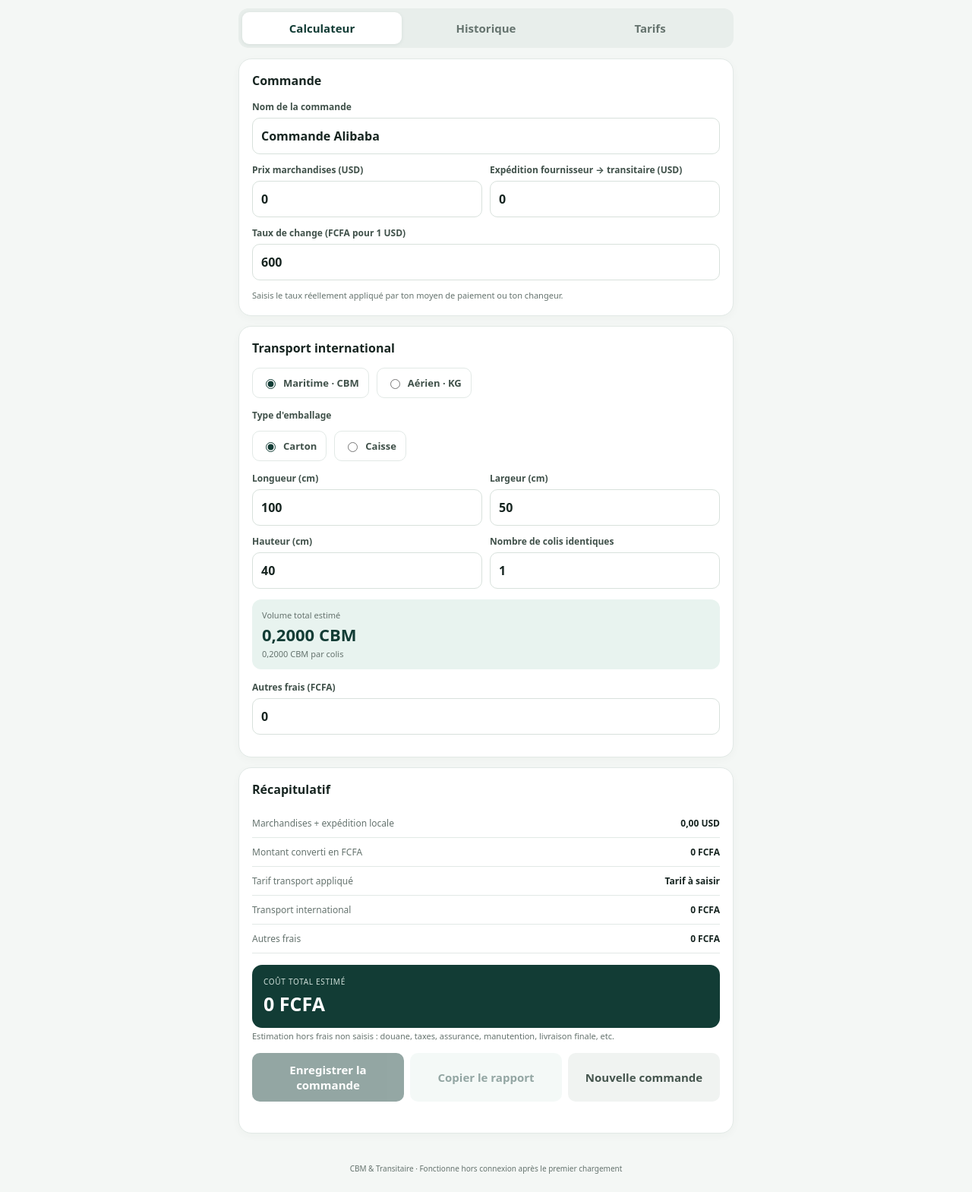
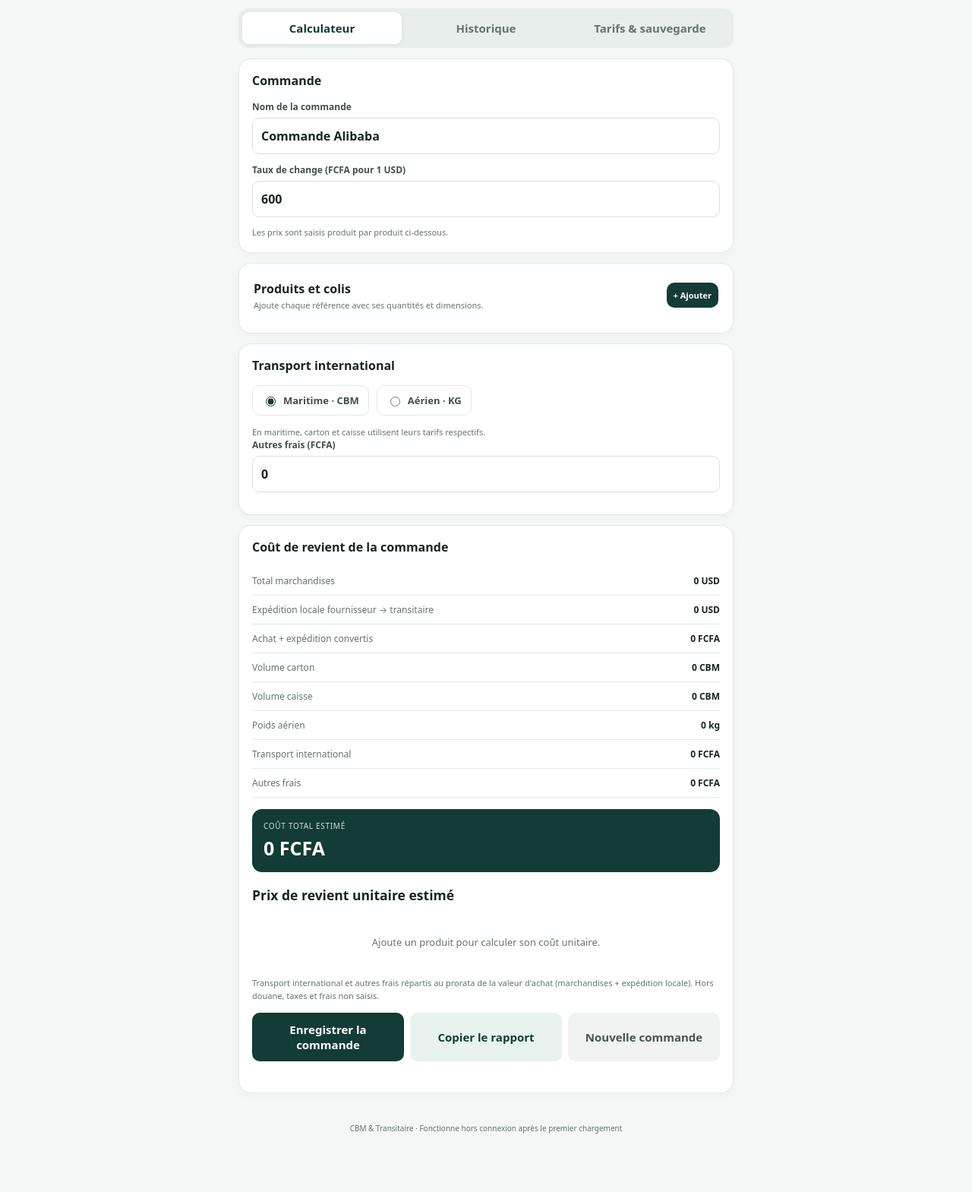
Before and after one commit to raoulib/cbm-transitaire, a plain HTML site: page index.html in a window 1280 px wide. Shown: the part 96-1665 px from the top of the page at 76% size. After the commit the page ends 1612 px from the top, so only its background shows below. Drawn offline with Linux system fonts and the light colour scheme.

Commit message:
Add multi-product UI and costing

```diff
--- a/index.html
+++ b/index.html
@@ -1,104 +1,9 @@
-<!doctype html>
-<html lang="fr">
-<head>
-  <meta charset="utf-8">
-  <meta name="viewport" content="width=device-width, initial-scale=1, viewport-fit=cover">
-  <meta name="theme-color" content="#123c35">
-  <meta name="description" content="Calculateur de volume CBM et de coût de transport pour les importations.">
-  <link rel="manifest" href="manifest.webmanifest">
-  <link rel="icon" href="icons/icon.svg" type="image/svg+xml">
-  <link rel="apple-touch-icon" href="icons/icon.svg">
-  <link rel="stylesheet" href="styles.css">
-  <title>CBM & Transitaire</title>
-</head>
-<body>
-  <header class="top">
-    <div class="brand-mark">📦</div>
-    <div><h1>CBM & Transitaire</h1><p>Calculateur d'importation · Alibaba → Niger</p></div>
-    <span class="offline" id="network">En ligne</span>
-  </header>
-  <main>
-    <nav class="tabs" aria-label="Navigation">
-      <button class="tab active" data-tab="calculator">Calculateur</button>
-      <button class="tab" data-tab="history">Historique</button>
-      <button class="tab" data-tab="settings">Tarifs</button>
-    </nav>
-    <section id="calculator" class="page active">
-      <div class="card">
-        <h2>Commande</h2>
-        <label>Nom de la commande<input id="orderName" value="Commande Alibaba" autocomplete="off"></label>
-        <div class="grid2">
-          <label>Prix marchandises (USD)<input id="goods" type="number" min="0" step="0.01" value="0"></label>
-          <label>Expédition fournisseur → transitaire (USD)<input id="china" type="number" min="0" step="0.01" value="0"></label>
-        </div>
-        <label>Taux de change (FCFA pour 1 USD)<input id="fx" type="number" min="1" step="1" value="600"></label>
-        <p class="hint">Saisis le taux réellement appliqué par ton moyen de paiement ou ton changeur.</p>
-      </div>
-      <div class="card">
-        <h2>Transport international</h2>
-        <div class="choice">
-          <label><input type="radio" name="mode" value="sea" checked> Maritime · CBM</label>
-          <label><input type="radio" name="mode" value="air"> Aérien · KG</label>
-        </div>
-        <div id="seaFields">
-          <label>Type d'emballage</label>
-          <div class="choice">
-            <label><input type="radio" name="pack" value="carton" checked> Carton</label>
-            <label><input type="radio" name="pack" value="caisse"> Caisse</label>
-          </div>
-          <div class="grid2">
-            <label>Longueur (cm)<input id="length" type="number" min="0.01" step="0.1" value="100"></label>
-            <label>Largeur (cm)<input id="width" type="number" min="0.01" step="0.1" value="50"></label>
-            <label>Hauteur (cm)<input id="height" type="number" min="0.01" step="0.1" value="40"></label>
-            <label>Nombre de colis identiques<input id="qty" type="number" min="1" step="1" value="1"></label>
-          </div>
-          <div class="volume"><span>Volume total estimé</span><strong id="volume">0,2000 CBM</strong><small id="unitVolume">0,2000 CBM par colis</small></div>
-        </div>
-        <div id="airFields" hidden>
-          <label>Poids total réel (kg)<input id="weight" type="number" min="0.01" step="0.01" value="10"></label>
-          <p class="hint">Le calcul aérien utilise le poids réel saisi. Si le transitaire facture au poids taxable, vérifie son mode de calcul.</p>
-        </div>
-        <label>Autres frais (FCFA)<input id="extra" type="number" min="0" step="1" value="0"></label>
-      </div>
-      <div class="card result-card">
-        <h2>Récapitulatif</h2>
-        <div class="line"><span>Marchandises + expédition locale</span><b id="usdTotal">0,00 USD</b></div>
-        <div class="line"><span>Montant converti en FCFA</span><b id="converted">0 FCFA</b></div>
-        <div class="line"><span>Tarif transport appliqué</span><b id="appliedRate">—</b></div>
-        <div class="line"><span>Transport international</span><b id="freight">0 FCFA</b></div>
-        <div class="line"><span>Autres frais</span><b id="extraDisplay">0 FCFA</b></div>
-        <div class="total"><span>COÛT TOTAL ESTIMÉ</span><strong id="grandTotal">0 FCFA</strong></div>
-        <p class="hint">Estimation hors frais non saisis : douane, taxes, assurance, manutention, livraison finale, etc.</p>
-        <div class="actions">
-          <button class="primary" id="saveOrder">Enregistrer la commande</button>
-          <button class="secondary" id="copyResult">Copier le rapport</button>
-          <button class="ghost" id="reset">Nouvelle commande</button>
-        </div>
-        <p id="feedback" class="feedback" role="status"></p>
-      </div>
-    </section>
-    <section id="history" class="page">
-      <div class="section-head"><div><h2>Historique</h2><p>Commandes enregistrées sur ce téléphone.</p></div><button class="danger small" id="clearHistory">Tout effacer</button></div>
-      <div id="historyList" class="history-list"><p class="empty">Aucune commande enregistrée.</p></div>
-    </section>
-    <section id="settings" class="page">
-      <div class="card">
-        <h2>Tarifs de ton transitaire</h2>
-        <p class="hint">Enregistre ici les tarifs habituels. Tu peux toujours les modifier pour une commande particulière.</p>
-        <label>Maritime · Carton (FCFA/CBM)<input id="cartonRate" type="number" min="0" step="1" placeholder="Ex. 150000"></label>
-        <label>Maritime · Caisse (FCFA/CBM)<input id="crateRate" type="number" min="0" step="1" placeholder="Ex. 180000"></label>
-        <label>Aérien (FCFA/kg)<input id="airRate" type="number" min="0" step="1" placeholder="Ex. 5000"></label>
-        <button class="primary full" id="saveRates">Enregistrer les tarifs</button>
-        <p id="settingsFeedback" class="feedback" role="status"></p>
-      </div>
-      <div class="card">
-        <h2>Installation</h2>
-        <p>Ouvre cette adresse HTTPS dans Chrome sur Android puis choisis <b>Installer l'application</b> ou <b>Ajouter à l'écran d'accueil</b>.</p>
-        <p class="hint">Les commandes et tarifs sont conservés localement dans le navigateur de ce téléphone. Pense à exporter ou copier tes informations importantes.</p>
-      </div>
-    </section>
-  </main>
-  <footer>CBM & Transitaire · Fonctionne hors connexion après le premier chargement</footer>
-  <script src="app.js"></script>
-</body>
-</html>
+<!doctype html><html lang="fr"><head><meta charset="utf-8"><meta name="viewport" content="width=device-width,initial-scale=1,viewport-fit=cover"><meta name="theme-color" content="#123c35"><meta name="description" content="Calculateur CBM et coût de revient des importations"><link rel="manifest" href="manifest.webmanifest"><link rel="icon" href="icons/icon.svg" type="image/svg+xml"><link rel="apple-touch-icon" href="icons/icon.svg"><link rel="stylesheet" href="styles.css"><title>CBM & Transitaire</title></head><body>
+<header class="top"><div class="brand-mark">📦</div><div><h1>CBM & Transitaire</h1><p>Calculateur d'importation · Alibaba → Niger</p></div><span class="offline" id="network">En ligne</span></header><main>
+<nav class="tabs"><button class="tab active" data-tab="calculator">Calculateur</button><button class="tab" data-tab="history">Historique</button><button class="tab" data-tab="settings">Tarifs & sauvegarde</button></nav>
+<section id="calculator" class="page active"><div class="card"><h2>Commande</h2><label>Nom de la commande<input id="orderName" value="Commande Alibaba"></label><label>Taux de change (FCFA pour 1 USD)<input id="fx" type="number" min="1" value="600"></label><p class="hint">Les prix sont saisis produit par produit ci-dessous.</p></div>
+<div class="card"><div class="section-head"><div><h2>Produits et colis</h2><p>Ajoute chaque référence avec ses quantités et dimensions.</p></div><button class="primary small" id="addProduct">+ Ajouter</button></div><div id="products"></div></div>
+<div class="card"><h2>Transport international</h2><div class="choice"><label><input type="radio" name="mode" value="sea" checked> Maritime · CBM</label><label><input type="radio" name="mode" value="air"> Aérien · KG</label></div><p class="hint">En maritime, carton et caisse utilisent leurs tarifs respectifs.</p><label>Autres frais (FCFA)<input id="extra" type="number" min="0" value="0"></label></div>
+<div class="card result-card"><h2>Coût de revient de la commande</h2><div class="line"><span>Total marchandises</span><b id="goodsUSD">0 USD</b></div><div class="line"><span>Expédition locale fournisseur → transitaire</span><b id="localUSD">0 USD</b></div><div class="line"><span>Achat + expédition convertis</span><b id="purchaseFCFA">0 FCFA</b></div><div class="line"><span>Volume carton</span><b id="cartonCBM">0 CBM</b></div><div class="line"><span>Volume caisse</span><b id="crateCBM">0 CBM</b></div><div class="line"><span>Poids aérien</span><b id="totalKG">0 kg</b></div><div class="line"><span>Transport international</span><b id="freight">0 FCFA</b></div><div class="line"><span>Autres frais</span><b id="extraDisplay">0 FCFA</b></div><div class="total"><span>COÛT TOTAL ESTIMÉ</span><strong id="grandTotal">0 FCFA</strong></div><h3>Prix de revient unitaire estimé</h3><div id="unitCosts"><p class="empty">Ajoute un produit pour calculer son coût unitaire.</p></div><p class="hint">Transport international et autres frais répartis au prorata de la valeur d'achat (marchandises + expédition locale). Hors douane, taxes et frais non saisis.</p><div class="actions"><button class="primary" id="saveOrder">Enregistrer la commande</button><button class="secondary" id="copyResult">Copier le rapport</button><button class="ghost" id="reset">Nouvelle commande</button></div><p id="feedback" class="feedback"></p></div></section>
+<section id="history" class="page"><div class="section-head"><div><h2>Historique</h2><p>Commandes enregistrées sur cet appareil.</p></div><button class="danger small" id="clearHistory">Tout effacer</button></div><div class="export-actions"><button class="secondary" id="exportCSV">Exporter Excel (CSV)</button><button class="secondary" id="exportJSON">Sauvegarde complète (JSON)</button><button class="secondary" id="exportPDF">Imprimer / PDF</button><label class="import-label">Restaurer une sauvegarde JSON<input id="importJSON" type="file" accept=".json,application/json"></label></div><div id="historyList"><p class="empty">Aucune commande enregistrée.</p></div></section>
+<section id="settings" class="page"><div class="card"><h2>Tarifs habituels du transitaire</h2><label>Maritime · Carton (FCFA/CBM)<input id="cartonRate" type="number" min="0" placeholder="Tarif carton"></label><label>Maritime · Caisse (FCFA/CBM)<input id="crateRate" type="number" min="0" placeholder="Tarif caisse"></label><label>Aérien (FCFA/kg)<input id="airRate" type="number" min="0" placeholder="Tarif par kg"></label><button class="primary full" id="saveRates">Enregistrer les tarifs</button><p id="settingsFeedback" class="feedback"></p></div><div class="card"><h2>Sauvegarde</h2><p class="hint">Les données restent sur ce téléphone. Exporte régulièrement le JSON pour les restaurer en cas de changement d'appareil ou d'effacement du navigateur.</p><button class="secondary full" id="backupNow">Télécharger une sauvegarde JSON</button></div></section></main><footer>CBM & Transitaire · Fonctionne hors connexion après le premier chargement</footer><script src="app.js"></script></body></html>
```
